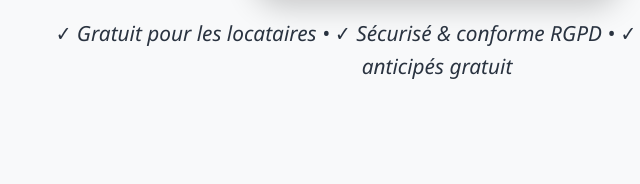
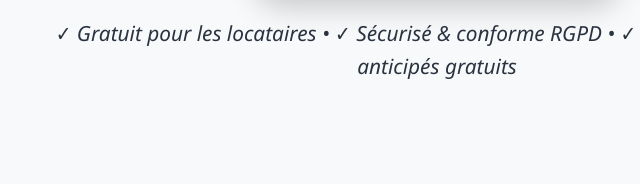
Before and after one commit to mervynjespers/manoteloc, a plain HTML site: page index.html in a window 1280 px wide. Shown: the part 527-711 px from the top of the page, 203-843 px from the left. Drawn offline with Linux system fonts and the light colour scheme.

Commit message:
Update index.html

```diff
--- a/index.html
+++ b/index.html
@@ -498,7 +498,7 @@
             <h1>Freelance, CDD, étudiant ?<br>Prouvez votre fiabilité.</h1>
             <p>MaNoteLoc transforme votre historique de paiement en score de confiance. Fini la discrimination par le CDI.</p>
             <a href="#beta" class="hero-cta">Créer mon profil gratuitement</a>
-            <p class="hero-note">✓ Gratuit pour les locataires • ✓ Sécurisé & conforme RGPD • ✓ 100 premiers accès anticipés gratuit</p>
+            <p class="hero-note">✓ Gratuit pour les locataires • ✓ Sécurisé & conforme RGPD • ✓ 100 premiers accès anticipés gratuits</p>
         </div>
     </section>
 
```
